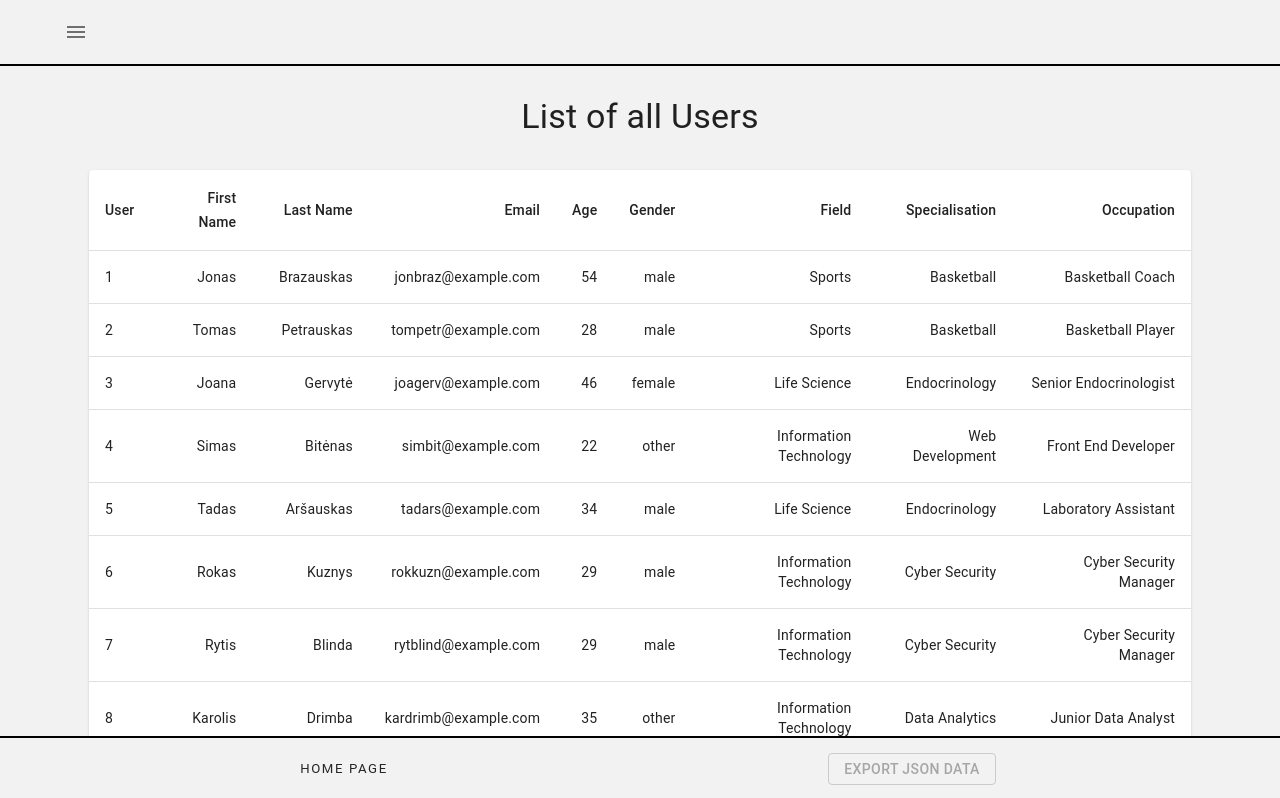
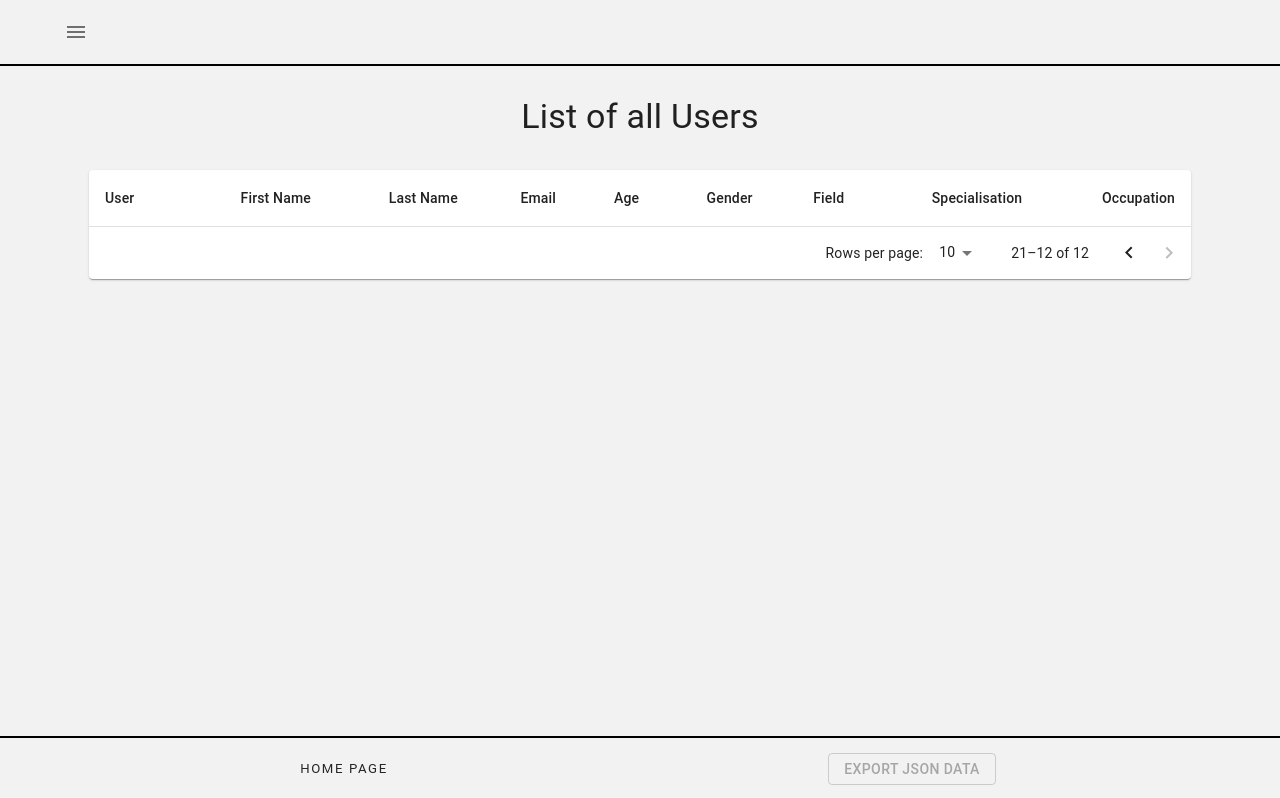
Before and after one commit to gerardasanusevicius/coherence-project, a React (Create React App) app: page / in a window 1280 px wide. Shown: the top 798 px of the page. Built offline with nearby package versions, Linux system fonts and the light colour scheme; data requests are answered from the project's data file.

Commit message:
table-pagination-implemented

```diff
--- a/src/pages/home-page/index.jsx
+++ b/src/pages/home-page/index.jsx
@@ -1,8 +1,9 @@
 // @ts-nocheck
-import React, { useEffect } from 'react';
+import React, { useEffect, useState } from 'react';
 import {
   Container, Paper, Table, TableBody, TableCell, TableContainer, TableHead, TableRow, Typography,
 } from '@mui/material';
+import TablePagination from '@mui/material/TablePagination';
 import { useRootDispatch, useRootSelector } from '../../store/hooks';
 import { selectUsers } from '../../store/selectors';
 import { fetchUsersThunkAction } from '../../store/features/users/users-action-creators';
@@ -10,10 +11,21 @@ import { fetchUsersThunkAction } from '../../store/features/users/users-action-c
 const HomePage = () => {
   const users = useRootSelector(selectUsers);
   const dispatch = useRootDispatch();
+  const [page, setPage] = useState(2);
+  const [rowsPerPage, setRowsPerPage] = useState(10);
 
   useEffect(() => {
     dispatch(fetchUsersThunkAction);
   }, []);
+
+  const handleChangePage = (event, newPage) => {
+    setPage(newPage);
+  };
+
+  const handleChangeRowsPerPage = (event) => {
+    setRowsPerPage(parseInt(event.target.value, 10));
+    setPage(0);
+  };
 
   return (
     <>
@@ -41,8 +53,9 @@ const HomePage = () => {
           </TableRow>
         </TableHead>
         <TableBody>
-          { (users)
-            ? users.map((user) => (
+            { (users)
+              ? (rowsPerPage > 0
+                ? users.slice(page * rowsPerPage, page * rowsPerPage + rowsPerPage) : users).map((user) => (
             <TableRow
               key={user.id}
             >
@@ -67,10 +80,18 @@ const HomePage = () => {
               <TableCell align="right">{user
                 .occupation}</TableCell>
             </TableRow>
-            )) : null
+              )) : null
         }
         </TableBody>
       </Table>
+      <TablePagination
+      component="div"
+      count={users.length}
+      page={page}
+      onPageChange={handleChangePage}
+      rowsPerPage={rowsPerPage}
+      onRowsPerPageChange={handleChangeRowsPerPage}
+    />
     </TableContainer>
     </Container>
     </>
```
